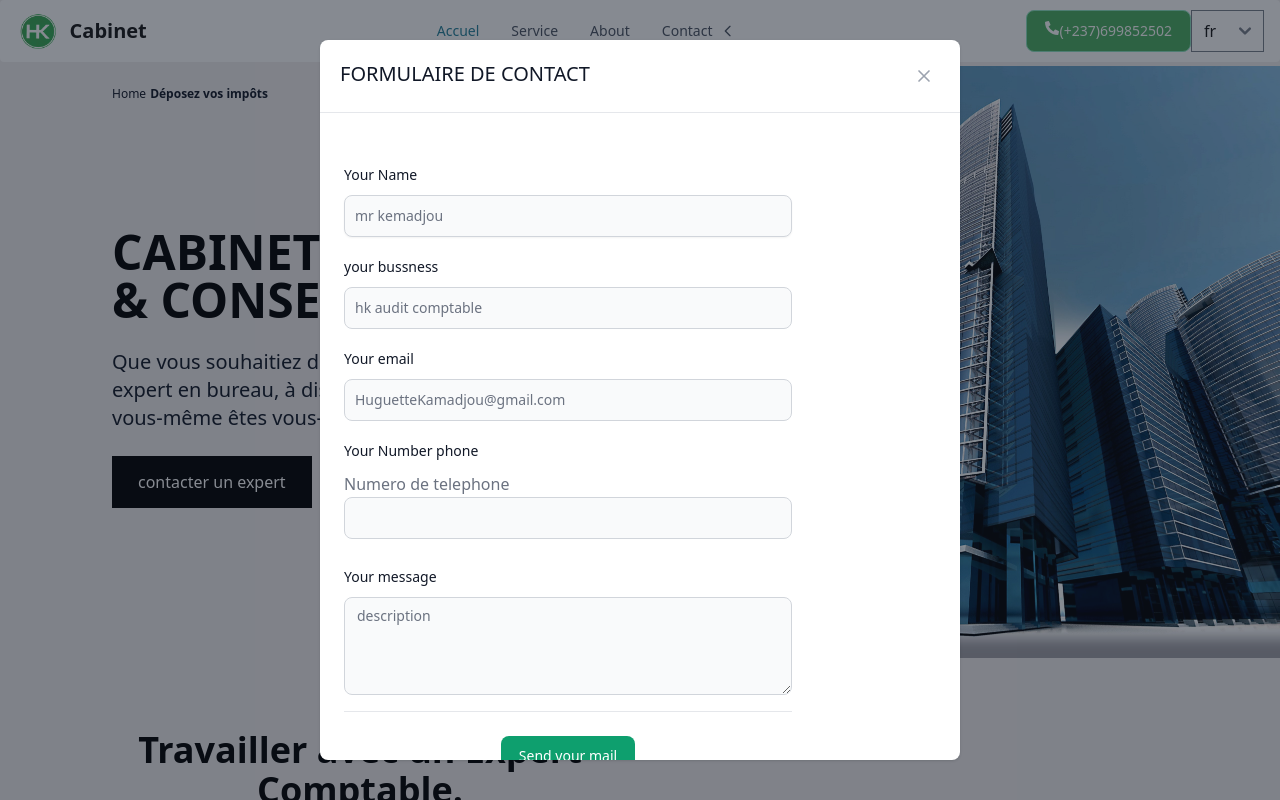
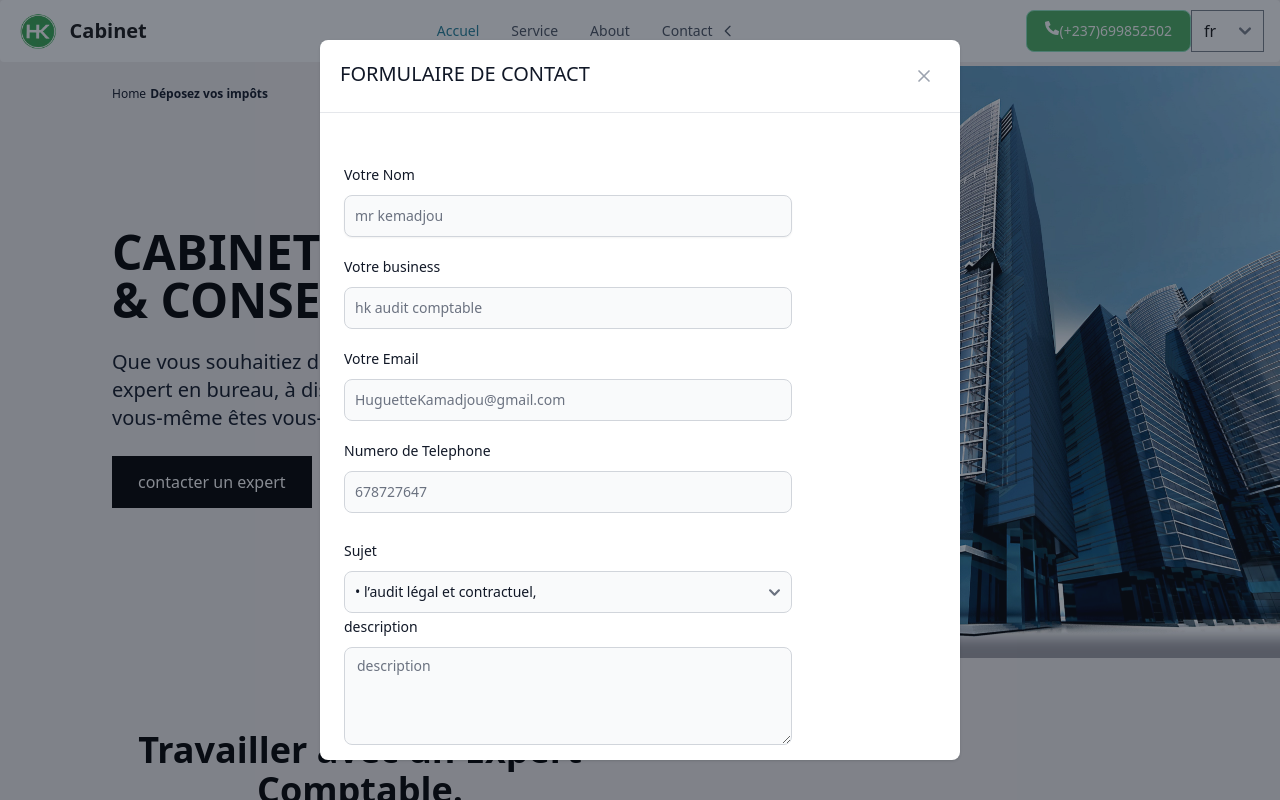
Before and after one commit to sandjonyves/hk, a React (Create React App) app: page / in a window 1280 px wide. Both pictures are taken after a click on the button "prendre un rendez vous". Shown: the top 800 px of the page. Built offline with nearby package versions, Linux system fonts and the light colour scheme; no server answers; what tailwindcss-animated would draw is missing.

Commit message:
testmail

```diff
--- a/package.json
+++ b/package.json
@@ -7,6 +7,7 @@
     "@testing-library/jest-dom": "^5.14.1",
     "@testing-library/react": "^13.0.0",
     "@testing-library/user-event": "^13.2.1",
+    "axios": "^1.6.3",
     "flowbite": "^2.2.0",
     "flowbite-react": "^0.7.0",
     "gsap": "^3.12.3",
@@ -27,6 +28,7 @@
     "yup": "^1.3.2"
   },
   "scripts": {
+
     "start": "react-scripts start",
     "build": "react-scripts build",
     "test": "react-scripts test",
--- a/src/component/form/Forms.jsx
+++ b/src/component/form/Forms.jsx
@@ -1,20 +1,122 @@
 
-import React from 'react'
+import React, { useState } from 'react'
 import {useForm} from 'react-hook-form'
 // import * as yup from "yup"
 // import {yupResolver} from "@hookform/resolvers/yup"
-import { Button, Checkbox, Label, Modal, TextInput,Textarea } from 'flowbite-react';
-
+import axios from 'axios';
+import { Button, Checkbox, Label, Modal, TextInput,Textarea,Select} from 'flowbite-react';
+import { useTranslation } from 'react-i18next';
+import { json } from 'react-router-dom';
 
 
 
 
 function Forms(props) {
+const {t}= useTranslation()
 
+const [verifData,setVerifData] = useState(false)
 const {handleSubmit,register,formState: {errors}} = useForm()
-const onSubmit= (data)=>{
-  console.log(data)
 
+
+
+// async function fetchData() {
+//   try {
+//     const response = await fetch('http://localhost:5000/api/data/');
+//     if (!response.ok) {
+//       throw new Error('Erreur lors de la requête');
+//     }
+//     const data = await response.json();
+//     // Utilisez les données récupérées ici
+//     console.log(data);
+//   } catch (error) {
+//     // Gérez les éventuelles erreurs ici
+//     console.error(error);
+//   }
+// }
+
+// fetchData();
+const  onSubmit= async (data)=>{
+
+      // const datas = await fetch('http://localhost:5000/api/data/')
+      // .then(()=>alert(datas))
+      // .catch(()=>alert('bard'))
+
+  //     fetch('http://localhost:2000/api/data/')
+
+  // .then(data => {
+  //   // Utilisez les données récupérées ici
+  //   console.log(data);
+  // })
+
+
+      //  await fetch("http://localhost:5000/api/postData/",
+      //  {
+      //   method:"post",
+      //   headers:{
+      //     'Content-Type' : "application/json"
+
+      //   },
+      //   body: JSON.stringify( {
+      //     'name':data.Name,
+      //     'business':data.business,
+      //     'email':data.email,
+
+      //     'number':data.number,
+      //     'subject':data.subject,
+      //     'description':data.description
+      //   })
+      //  })
+      //  .then(response => {
+      //   if (!response.ok) {
+      //     throw new Error('La requête a échoué avec le code de statut : ' + response.status);
+      //   }
+      //   return response.json();
+      // })
+      // .then(data => {
+      //   console.log(data);
+      //   // Assurez-vous que le code à l'intérieur de cette fonction s'exécute
+      // })
+      // .catch(error => {
+      //   console.error(error);
+      //   // Si une erreur se produit, assurez-vous que le code à l'intérieur de cette fonction s'exécute
+      // });
+
+
+
+  axios.post('http://localhost:2000/api/Data/',{
+
+       'name':data.Name,
+       'business':data.business,
+       'email':data.email,
+
+       'number':data.number,
+       'subject':data.subject,
+       'description':data.description
+
+ }).then((res) =>{
+    //setIsLoading(false)
+    alert('good')
+    // setVerify(true)
+
+ }).catch((res) =>{
+
+
+    // setIsLoading2(false)
+    alert('bard')
+ })
+
+// const elm=true
+//  if (verifData) {
+//   axios.get('api/data/verif')
+//   .then((res)=>{
+//   elm=res.json()
+//   elm=elm.verif
+//   }).catch(()=> alert('bard'))
+
+
+//  }
+
+//  alert(verifData)
 }
 // const schema = {
 
@@ -34,7 +136,7 @@ const onSubmit= (data)=>{
 
 
     <Modal show={props.openModal} onClose={() => props.setOpenModal(false)}>
-        <Modal.Header className='uppercase '>Formulaire de contact</Modal.Header>
+        <Modal.Header className='uppercase '>{t('form')}</Modal.Header>
         <Modal.Body>
           <div className="space-y-6">
             <p className="text-base leading-relaxed text-gray-500 dark:text-gray-400">
@@ -46,7 +148,7 @@ const onSubmit= (data)=>{
 
 <div >
 <div className="mb-2 block">
-  <Label htmlFor="Name" value="Your Name " />
+  <Label htmlFor={t('nom')}value={t('nom')} />
 </div>
 <TextInput id="Name" type="text" placeholder="mr kemadjou"
         {...register('Name',{
@@ -54,12 +156,12 @@ const onSubmit= (data)=>{
           maxLength:32,
           minLength:2,
         })} shadow />
-    {errors.Name && <p className="text-red-300">Verifier ce chanmp </p>}
+    {errors.Name && <p className="text-red-300">{t('requiered')}</p>}
     {/* {errors.Name && errors.Name.types==="maxLength"  &&<p className="text-red-300">verifier ce champ </p>}      */}
 </div>
 <div>
 <div className="mb-2 block">
-  <Label htmlFor="Business" value="your bussness" />
+  <Label htmlFor="Business" value={t('business')} />
 </div>
 <TextInput id="business" type="text" placeholder="hk audit comptable"
    {...register('business',{
@@ -67,12 +169,13 @@ const onSubmit= (data)=>{
     maxLength:32,
     minLength:2,
   })}/>
-          {errors.business && <p className="text-red-300">verifier ce champ </p>}
+          {errors.business && <p className="text-red-300">{t('required')} </p>}
 </div>
+
 
 <div>
 <div className="mb-2 block">
-  <Label htmlFor="email2" value="Your email" />
+  <Label htmlFor="email2" value={t('email')} />
 </div>
 <TextInput id="email2" type="email" placeholder="HuguetteKamadjou@gmail.com"
  {...register("email",{
@@ -82,17 +185,17 @@ const onSubmit= (data)=>{
 />
 {errors.email && errors.email.type ==="pattern" &&(
      //  {veryf},
-    <p className="text-red-300"> verifier l'adresse email</p>)}
-  {errors.email && errors.email.type ==="required" &&<p className="text-red-300"> champ vide</p>}
+    <p className="text-red-300">{t('emailError')}</p>)}
+  {errors.email && errors.email.type ==="required" &&<p className="text-red-300"> {t('requiered')}</p>}
 </div>
 <div>
 <div className="mb-2 block">
-  <Label htmlFor="Number" value="Your Number phone" />
+  <Label htmlFor="Number" value={t('Number')} />
 </div>
 <div className="flex flex-col mb-2 ">
-         <label htmlFor="what is your number phone" className=""> Numero de telephone</label>
-         {errors.name && <p className="text-red-300">Champ vide </p>}
-         <TextInput type='text'
+
+         {errors.name && <p className="text-red-300">{t('required')} </p>}
+         <TextInput type='text'  placeholder='678727647'
            {...register("number", {
             required: true,
             maxLength:9 ,
@@ -104,34 +207,52 @@ const onSubmit= (data)=>{
            />
             {errors.number && errors.number.type ==="maxLength" ?(
                //  {veryf},
-              <p className="text-red-300"> Verifier le numero</p>):
+              <p className="text-red-300"> {t('required')}</p>):
               errors.number && errors.number.type ==="minLength" ?(
                //  {veryf},
-              <p className="text-red-300"> Numeros incomplet </p>):
+              <p className="text-red-300"> {t('NumberErreur1')}</p>):
               true
               }
               {errors.number && errors.number.type ==="pattern" &&(
                //  {veryf},
-              <p className="text-red-300"> Le numeros doit commencer par 6</p>)}
+              <p className="text-red-300"> {t('NumberErreur2')}</p>)}
             {errors.number && errors.number.type ==="required" &&<p className="text-red-300"> champ vide</p>}
       </div>
 </div>
 <div className="max-w-md">
 <div className="mb-2 block">
-<Label htmlFor="description" value="Your message" />
+
+<div>
+<div className="max-w-md">
+      <div className="mb-2 block">
+        <Label htmlFor="subject" value={t('subject')} />
+      </div>
+      <Select id="subject" {...register("subject",{required:true})} >
+      <option className='flex justify-start'>   {t("s4Text2")}   </option>
+                    <option  className={`'flex justify-start'`}>   {t("s4Text3")}   </option>
+                    <option  className={`'flex justify-start'`}>    {t("s4Text4")}  </option>
+                    <option  className={`'flex justify-start'`}>   {t("s4Text5")}  </option>
+                    <option  className={`'flex justify-start'`}>  {t("s4Text6")}  </option>
+                    <option  className={`'flex justify-start'`}> {t("s4Text7")}   </option>
+      </Select>
+    </div>
+</div>
+
+
+<Label htmlFor="description" value={t('description')}/>
 </div>
 <Textarea id="description" placeholder="description "  rows={4}
-{...register("descrption", {
+{...register("description", {
   required: true,
   maxLength:128 ,
 })}
  />
  {errors.description && errors.description.type ==="maxLength" ?(
                //  {veryf},
-              <p className="text-red-300"> le nombre max de caractere est de 128</p>):
+              <p className="text-red-300"> {t('descriptionError')}</p>):
               errors.number && errors.description.type ==="required" ?(
                //  {veryf},
-              <p className="text-red-300"> Numeros incomplet </p>):
+              <p className="text-red-300"> {t('required')} </p>):
               true
               }
 </div>
--- a/src/locales/en/translation.json
+++ b/src/locales/en/translation.json
@@ -48,5 +48,19 @@
           "s5Title2":"1. Sustainable thinking stage: proximity, availability, trust",
             "s5Text3":"Thanks to its human-sized organization, HK AUDIT & CONSEILS, in its relationships with its representatives, has a flexibility of intervention which allows it to adapt its service offering to the usual and specific needs of companies. The personal commitment of each associate and the great permanence of the teams are major assets for HK AUDIT & CONSEILS. All employees share the same service culture which allows for responsiveness, availability and efficiency.",
           "s5Title3":"2. Skills for the Universes of Our Customers",
-            "s5Text4":"Our presence with SMEs and SMIs, as well as our very good knowledge of the Organization sector, have allowed us to acquire multiple skills and make our teams specialists in these areas."
-      }
+            "s5Text4":"Our presence with SMEs and SMIs, as well as our very good knowledge of the Organization sector, have allowed us to acquire multiple skills and make our teams specialists in these areas.",
+
+          "form":"Contact form",
+          "nom":"Your Name",
+          "requiered":"This field is requiered ",
+          "business":"Your Business",
+          "email":"youe Mail",
+                  "emailError":"",
+          "Number":"Phone Number",
+                "NumberErreur1":"Invalid Number ",
+                "NumberErreur2":"The Number start with 6",
+          "subject":"Subject",
+          "decription":"Description",
+                  "descriptionError":"the maximum number of characters is 128"
+
+          }
--- a/src/locales/fr/translation.json
+++ b/src/locales/fr/translation.json
@@ -53,4 +53,18 @@
         "s5Text3":"Grâce à son organisation de taille humaine, HK AUDIT & CONSEILS, dans ses rapports avec ses cpents, possède une souplesse d’intervention qui permet de moduler son offre de services aux besoins usuels et spécifiques des entreprises. L'engagement personnel de chaque associé et la grande permanence des équipes sont des atouts majeurs pour HK AUDIT & CONSEILS. Tous les collaborateurs partagent une même culture de service qui permet d’alper réactivité, disponibipté et efficacit",
       "s5Title3":"3. Compétences pées Aux Univers De Nos Cpents ",
         "s5Text4":"Notre présence auprès de PME-PMI, ainsi que notre très bonne connaissance du secteur des Organisations nous ont permis d'acquérir des compétences multiples et de faire de nos équipes des spéciapstes dans ces domaines. "
-  }
+
+
+       ,"form":"Formulaire de contact",
+        "nom":"Votre Nom ",
+        "requiered":"verifier ce champs",
+        "business":"Votre business",
+        "email":"Votre Email",
+                "emailError":"check email address",
+        "Number":"Numero de Telephone",
+              "NumberErreur1":"Numero Incomplet",
+              "NumberErreur2":"Le Numero Doit commencer par 6",
+        "subject":"Sujet",
+        "decription":"Decription",
+                "descriptionError":"le nombre max de caractere est de 128"
+      }
--- a/src/page/Home.js
+++ b/src/page/Home.js
@@ -10,7 +10,25 @@ import imgabeBackgound from '../assets/back/image9.jpg'
 import Forms from "../component/form/Forms";
 import { useTranslation } from "react-i18next";
 import i18n from "../i18n.js/i18n";
+import axios from "axios";
 export default function Home() {
+
+
+  axios ({
+    method:'post',
+    url:"http://localhost:5000/api/Data/",
+    data:{
+       'name':'sdsds',
+
+    }
+ }).then((res) =>{
+    alert('jkjkj')
+
+ }).catch((res) =>{
+    alert(res);
+
+ })
+
 
   const {t} = useTranslation()
 const [show,setShow] = useState(false)
```
Also changed, not shown: src/component/Loading/Loading.css (added), src/component/Loading/Loading.jsx (added), 2 other files (tests, documents, lock files or other folders).
